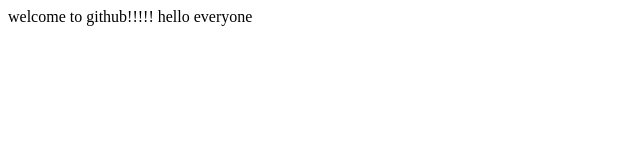
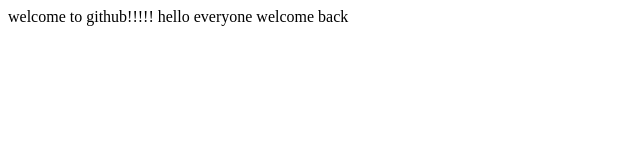
Before and after one commit to TechShruti03/git-practice, a plain HTML site: page index.html in a window 1280 px wide. Shown: the whole page, without its empty margins (0-640 px from the left). Drawn offline with Linux system fonts and the light colour scheme.

Commit message:
third msg

```diff
--- a/index.html
+++ b/index.html
@@ -8,5 +8,6 @@
 <body>
     welcome to github!!!!!
     hello everyone
+    welcome back
 </body>
 </html>
```
